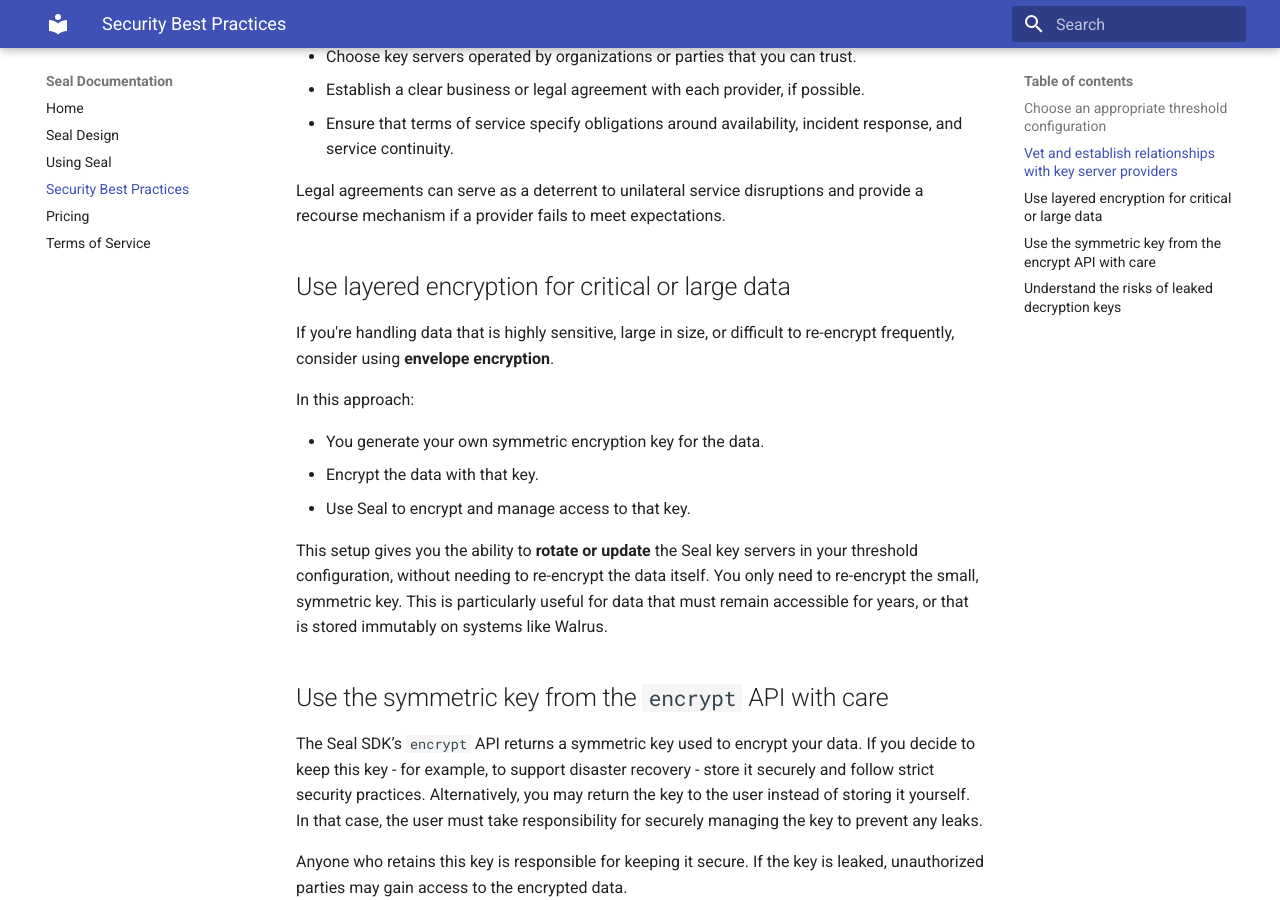
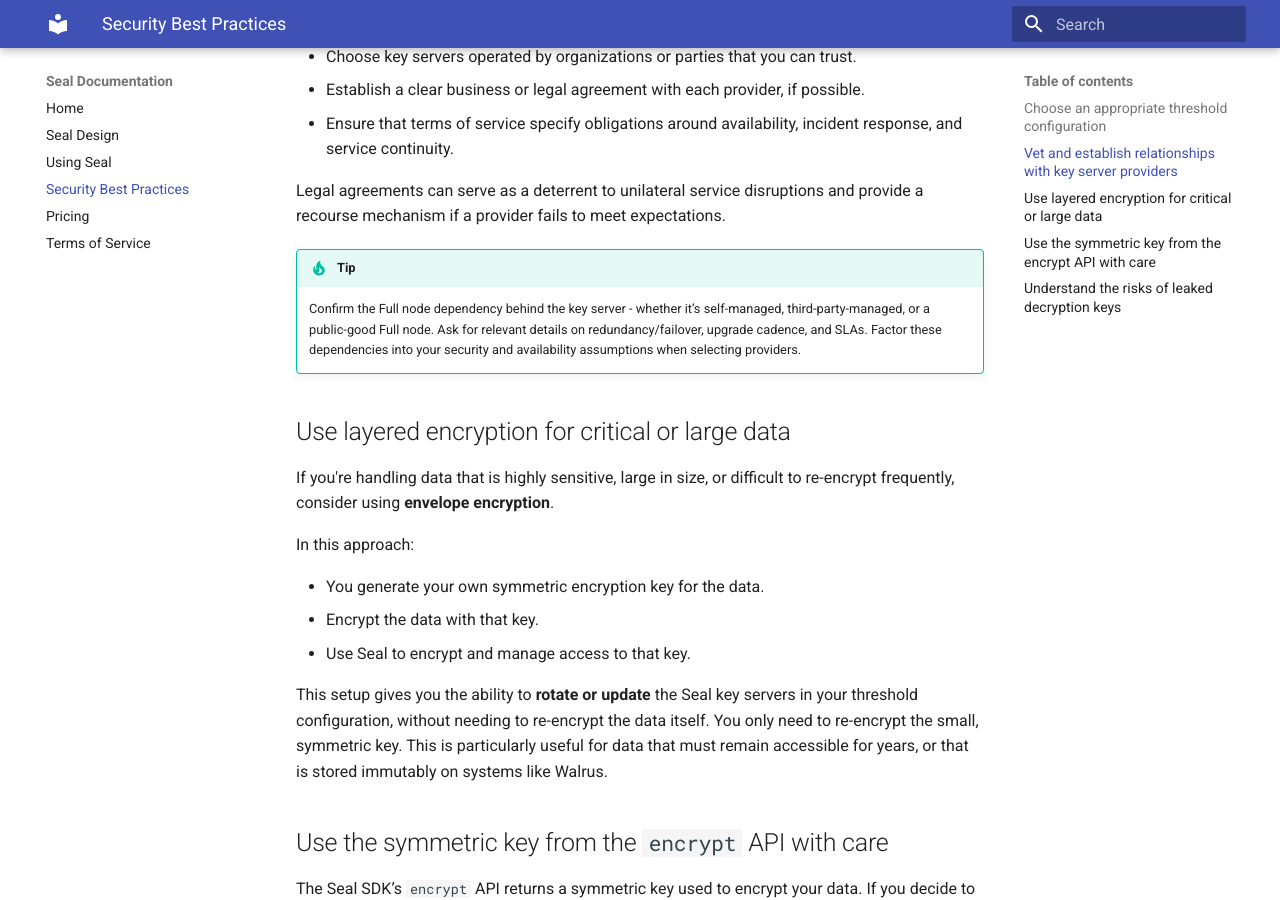
Before and after one commit to zonxa/seal, an MkDocs documentation site: the page built from docs/SecurityBestPractices.md, in a window 1280 px wide and 900 px high, scrolled down 750 px. Built offline with MkDocs 1.6.1 and Material for MkDocs 9.7.7, drawn with Linux system fonts in a browser that asks for light colours.

Commit message:
Add a security best practice and fix a link typo (#273)
Co-authored-by: Abhinav Garg <abhi.garg@mystenlabs.com>

```diff
--- a/docs/SecurityBestPractices.md
+++ b/docs/SecurityBestPractices.md
@@ -19,6 +19,9 @@
 * Ensure that terms of service specify obligations around availability, incident response, and service continuity.
 
 Legal agreements can serve as a deterrent to unilateral service disruptions and provide a recourse mechanism if a provider fails to meet expectations.
+
+!!! tip
+    Confirm the Full node dependency behind the key server - whether it’s self-managed, third-party-managed, or a public-good Full node. Ask for relevant details on redundancy/failover, upgrade cadence, and SLAs. Factor these dependencies into your security and availability assumptions when selecting providers.
 
 ## Use layered encryption for critical or large data
 
```
Also changed, not shown: docs/UsingSeal.md (+1 -1 lines).
